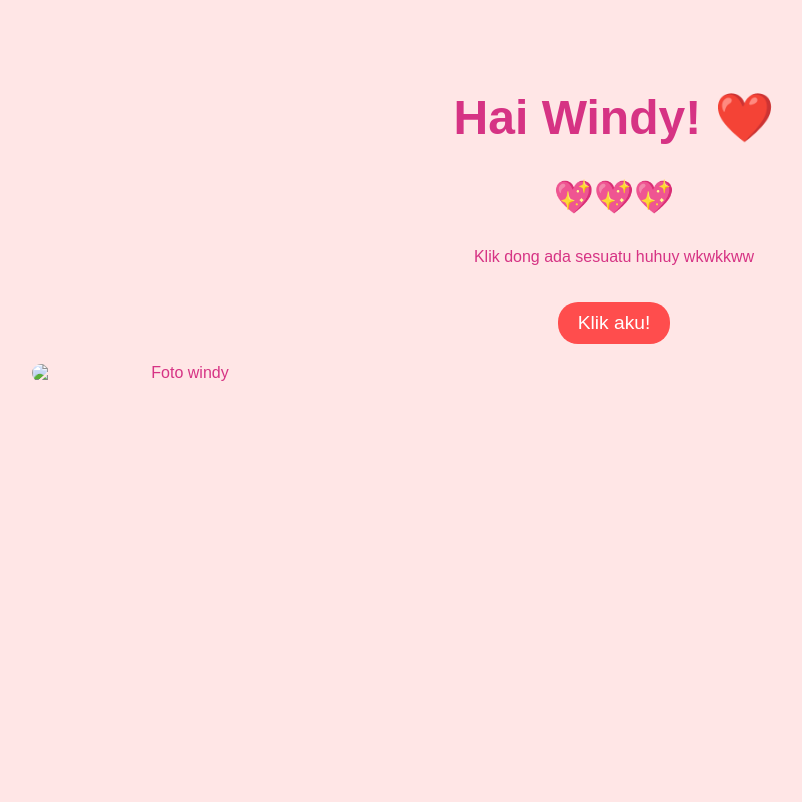
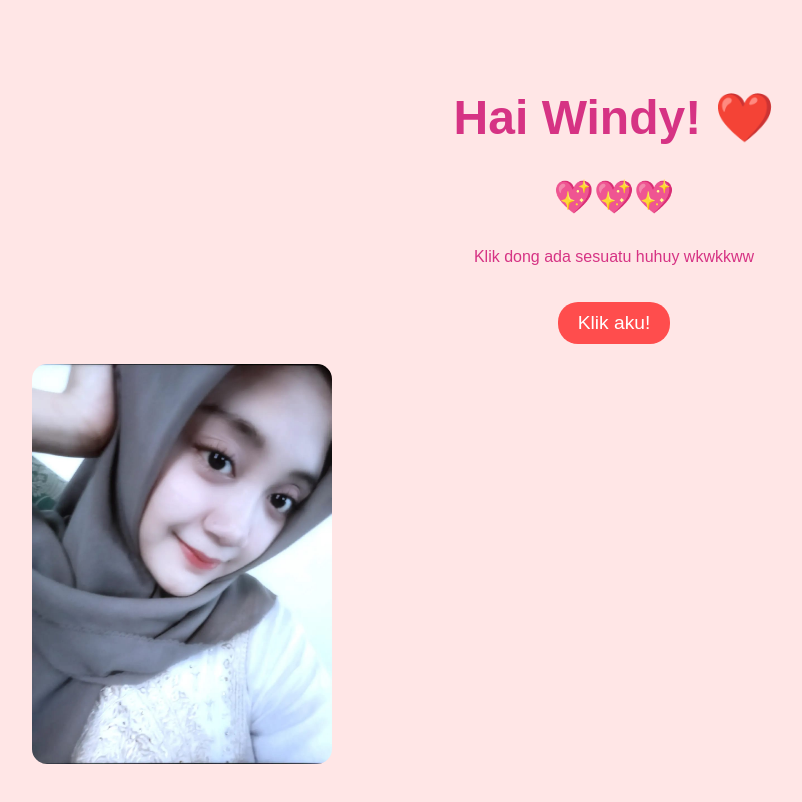
Before and after one commit to FADIL0803123/fadil, a plain HTML site: page index.html in a window 1280 px wide. Both pictures are taken after a click on the button "Klik aku!". Shown: the whole page, without its empty margins (26-828 px from the left). Drawn offline with Linux system fonts and the light colour scheme.

Commit message:
Update index.html

```diff
--- a/index.html
+++ b/index.html
@@ -53,6 +53,6 @@
     <p>Klik dong ada sesuatu huhuy wkwkkww</p>
     <button class="btn" onclick="showPhoto()">Klik aku!</button>
     <br>
-    <img id="lovePhoto" src="WhatsApp Image 2025-02-16 at 12.26.30_e4dfd82c.jpg" alt="Foto windy" class="photo">
+    <img id="lovePhoto" src="windy.jpg" alt="Foto windy" class="photo">
 </body>
 </html>
```
